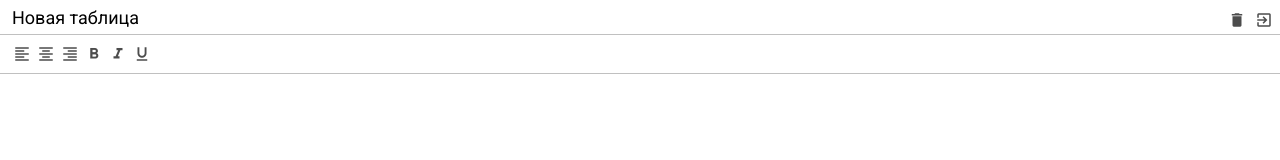
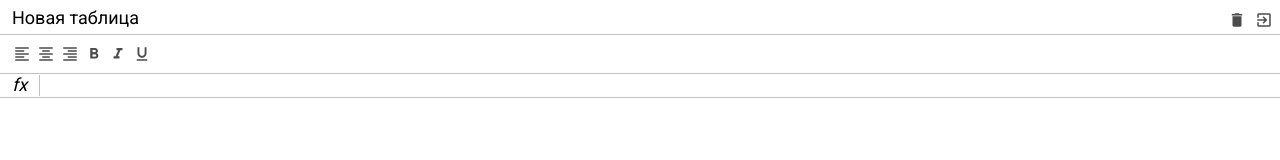
Before and after one commit to Sergiayn/excel, a website built with webpack: page src/index.html in a window 1280 px wide. Built offline with nearby package versions, Linux system fonts and the light colour scheme.

Commit message:
add formula

```diff
--- a/src/index.html
+++ b/src/index.html
@@ -43,7 +43,10 @@
                 <i class="material-icons">format_underlined</i>
             </div>
         </div>
-        <div class="excel__formula"></div>
+        <div class="excel__formula">
+            <div class="info">fx</div>
+            <div class="input" contenteditable spellcheck="false"></div>
+        </div>
         <div class="excel__table"></div>
     </div>
 </div>
--- a/src/scss/_variables.scss
+++ b/src/scss/_variables.scss
@@ -1,3 +1,5 @@
 $header-height: 34px;
 $toolbar-height: 40px;
+$formula-height: 24px;
+$info-cell-width: 40px;
 $border-color: #c0c0c0;
--- a/src/scss/formula.scss
+++ b/src/scss/formula.scss
@@ -3,5 +3,29 @@
 
 
 .excel__formula {
+  position: absolute;
+  left: 0;
+  right: 0;
+  top: variables.$header-height + variables.$toolbar-height;
+  height: variables.$formula-height;
+  display: flex;
+  align-items: center;
+  border-bottom: 1px solid variables.$border-color;
 
+  .info {
+    font-size: 18px;
+    font-style: italic;
+    text-align: center;
+    border-right: 1px solid variables.$border-color;
+    min-width: variables.$info-cell-width;
+  }
+
+  .input {
+    padding: 4px;
+    font-size: 12px;
+    outline: none;
+    width: 100%;
+    height: 100%;
+    color: #000;
+  }
 }
```
